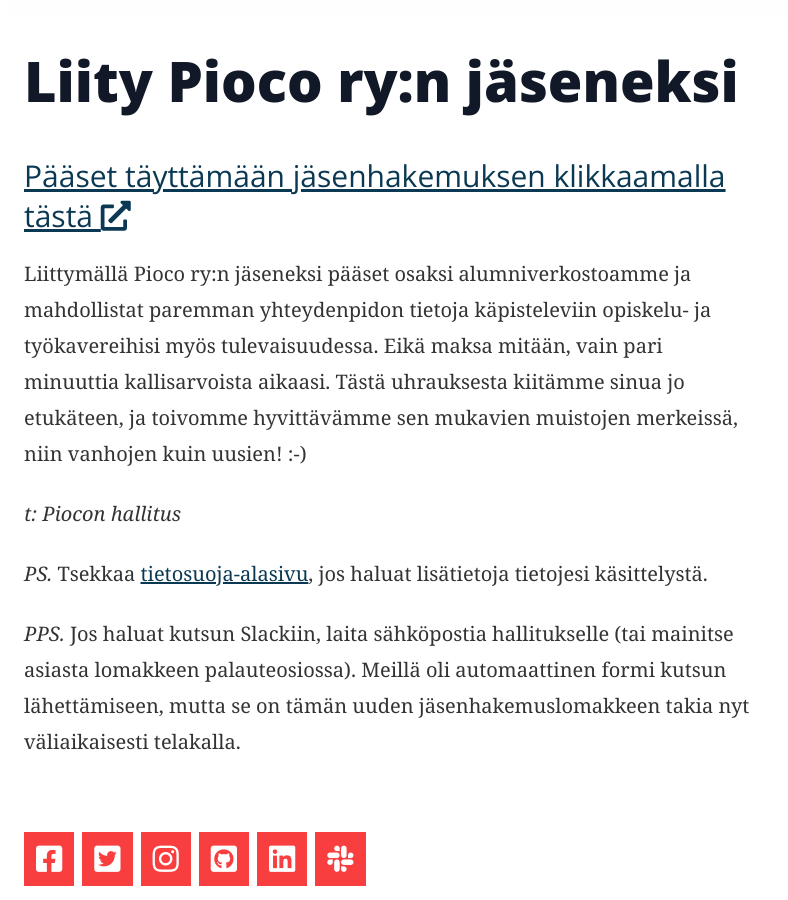
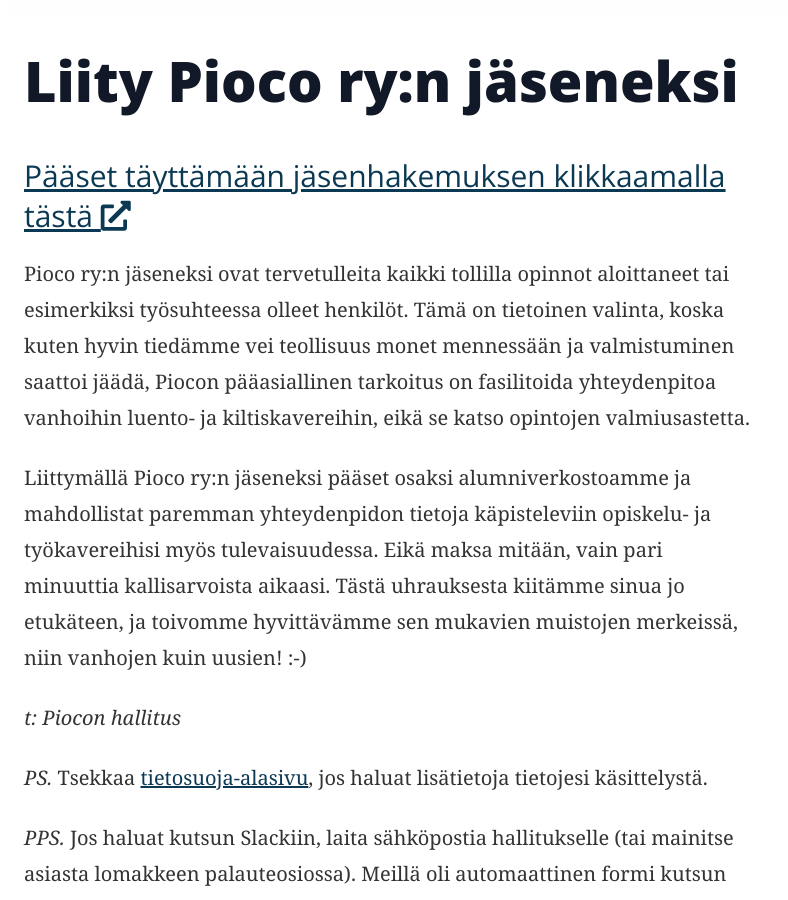
Before and after one commit to pioco/pioco.github.io, a Jekyll site: the page built from pages/jasenyys.md, in a window 1280 px wide and 900 px high, scrolled down 453 px. Shown: the whole window, without its empty margins (0-788 px from the left). Built offline with Jekyll 4.4.1, drawn with Linux system fonts in a browser that asks for light colours; nearby versions of some CDN libraries.

Commit message:
Update jasenyys.md
Lisätty disclaimer ettei vaadita valmistumista myös tälle sivulle :-)

```diff
--- a/pages/jasenyys.md
+++ b/pages/jasenyys.md
@@ -9,6 +9,12 @@
 ---
 
 ### [Pääset täyttämään jäsenhakemuksen klikkaamalla tästä <i class="fas fa-external-link-alt"></i>](https://docs.google.com/forms/d/e/1FAIpQLScycebFXq0PbHvJvBfoN0RsSggpIPqQkKyQ74Hsf6maXoG0mQ/viewform?usp=sf_link)
+
+Pioco ry:n jäseneksi ovat tervetulleita kaikki tollilla opinnot aloittaneet
+tai esimerkiksi työsuhteessa olleet henkilöt. Tämä on tietoinen valinta,
+koska kuten hyvin tiedämme vei teollisuus monet mennessään ja valmistuminen
+saattoi jäädä, Piocon pääasiallinen tarkoitus on fasilitoida yhteydenpitoa
+vanhoihin luento- ja kiltiskavereihin, eikä se katso opintojen valmiusastetta.
 
 Liittymällä Pioco ry:n jäseneksi pääset osaksi alumniverkostoamme ja
 mahdollistat paremman yhteydenpidon tietoja käpisteleviin opiskelu- ja
```
